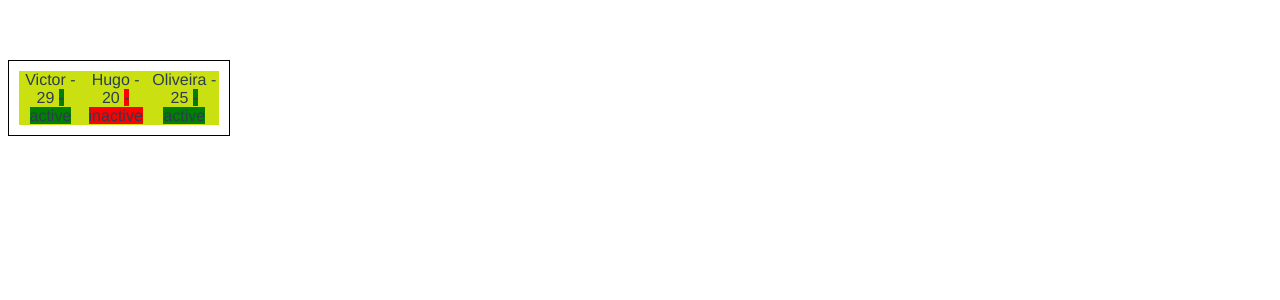
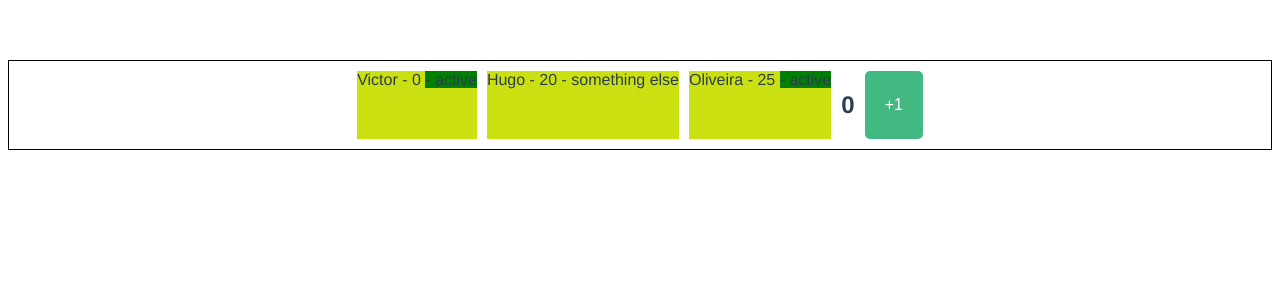
Before and after one commit to Thorugoh/web-pocs, a Vue app in the folder hello-vue/: page / in a window 1280 px wide. Shown: the top 300 px of the page. Built offline with nearby package versions, Linux system fonts and the light colour scheme.

Commit message:
event emit

```diff
--- a/hello-vue/src/App.vue
+++ b/hello-vue/src/App.vue
@@ -1,19 +1,34 @@
 <template>
   <div class="container-box">
-    <MyBox name="Victor" age="29" status="active"/>
-    <MyBox name="Hugo" age="20" status="inactive"/>
+    <MyBox name="Victor" :age="count" status="active"/>
+    <MyBox name="Hugo" age="20" status="something else"/>
     <MyBox name="Oliveira" age="25"/>
+    <h2>{{ count }}</h2>
+    <MyButton @increment="incrementCount"/>
   </div>
 
 </template>
 
 <script>
+
 import MyBox from "./components/MyBox.vue";
+import MyButton from "./components/MyButton.vue";
 
 export default {
   name: 'App',
   components: {
-    MyBox
+    MyBox,
+    MyButton,
+  },
+  data() {
+    return {
+      count: 0
+    }
+  },
+  methods: {
+    incrementCount() {
+      this.count++;
+    }
   }
 }
 </script>
@@ -21,11 +36,12 @@ export default {
 <style>
   .container-box {
     display: flex;
+    flex: 1;
     flex-direction: row;
-    justify-content: space-between;
-    width: 200px;
+    justify-content: center;
     border: 1px solid black;
     padding: 10px;
+    gap: 10px;
   }
 
   #app {
--- /dev/null
+++ b/hello-vue/src/components/MyButton.vue
@@ -0,0 +1,28 @@
+
+<template>
+    <button @click="$emit('increment')">
+        +1
+    </button>
+</template>
+
+<script>
+export default {
+    name: "MyButton",
+}
+</script>
+
+<style>
+button {
+    padding: 10px 20px;
+    font-size: 16px;
+    background-color: #42b983;
+    color: white;
+    border: none;
+    border-radius: 5px;
+    cursor: pointer;
+}
+
+button:hover {
+    background-color: #61e819;
+}
+</style>
```
